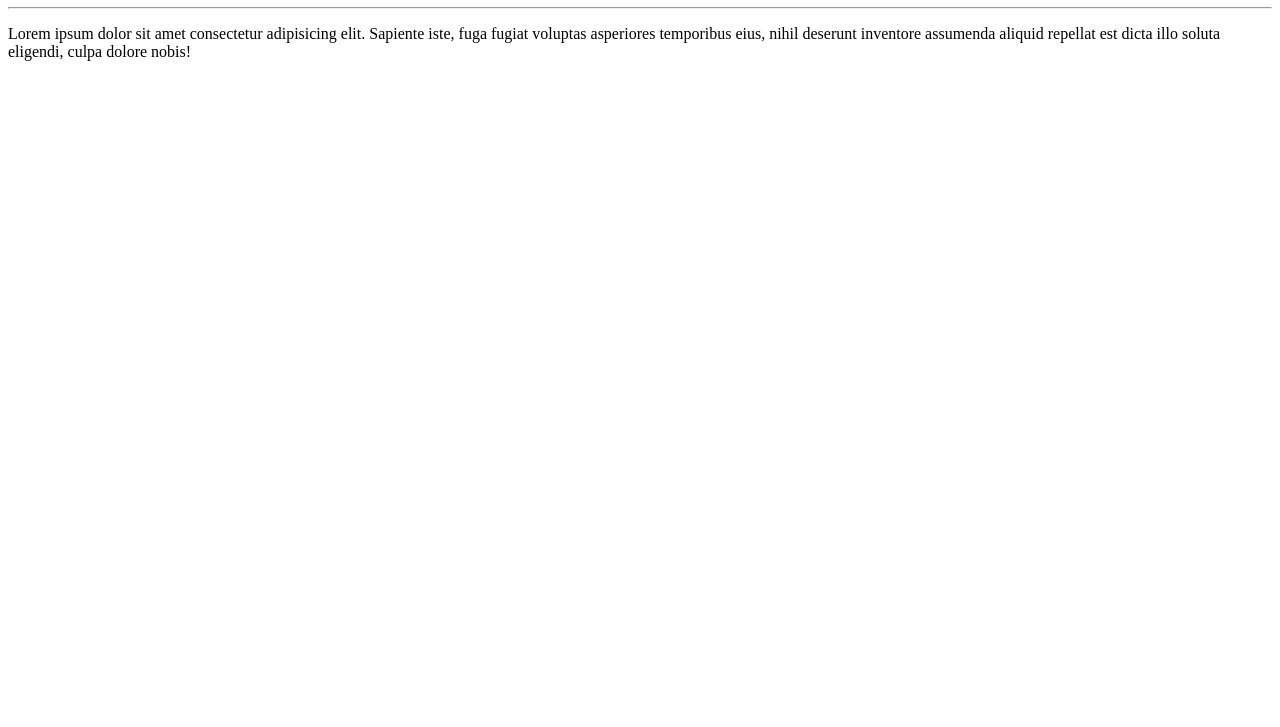
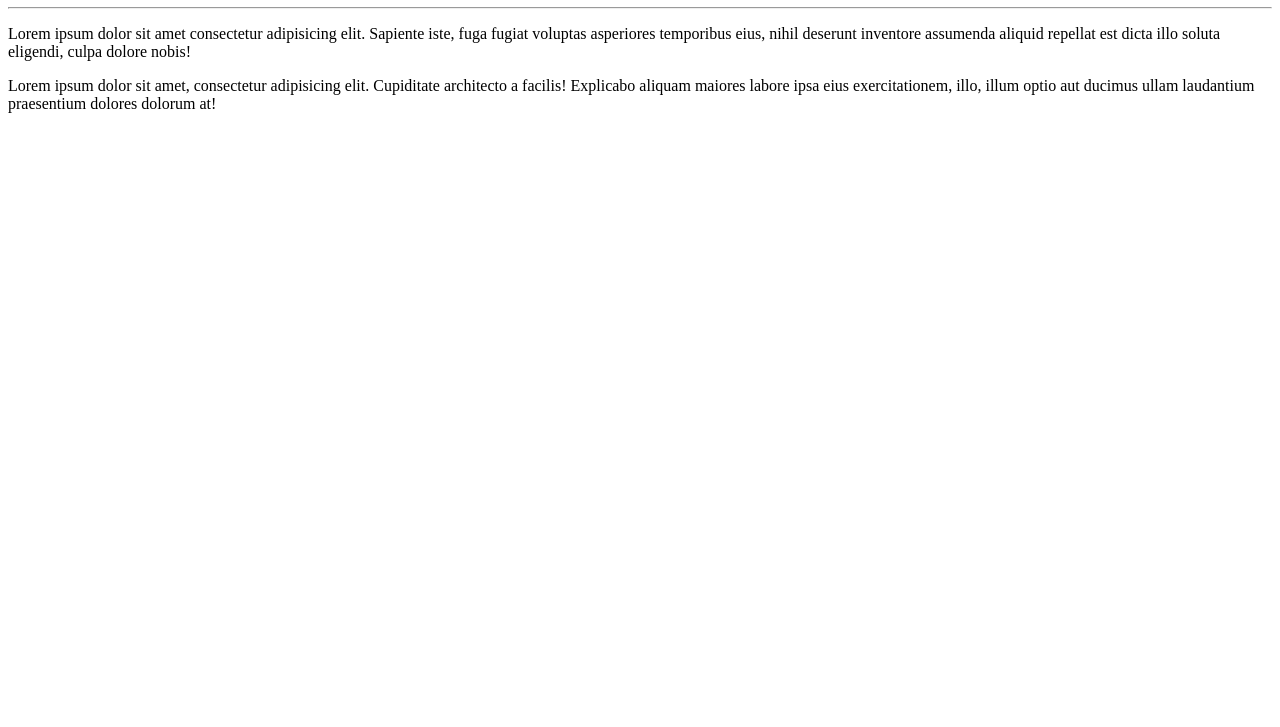
Before and after one commit to Papaes/Ola-mundo-, a plain HTML site: page site-exemplo/index.html in a window 1280 px wide. Shown: the part 73-800 px from the top of the page. Drawn offline with Linux system fonts and the light colour scheme.

Commit message:
Adicionei um paragrafo

```diff
--- a/site-exemplo/index.html
+++ b/site-exemplo/index.html
@@ -10,5 +10,6 @@
 <h1>Olá, Mundo!</h1>
 <hr>
 <p>Lorem ipsum dolor sit amet consectetur adipisicing elit. Sapiente iste, fuga fugiat voluptas asperiores temporibus eius, nihil deserunt inventore assumenda aliquid repellat est dicta illo soluta eligendi, culpa dolore nobis!</p>
+<p>Lorem ipsum dolor sit amet, consectetur adipisicing elit. Cupiditate architecto a facilis! Explicabo aliquam maiores labore ipsa eius exercitationem, illo, illum optio aut ducimus ullam laudantium praesentium dolores dolorum at!</p>
 </body>
 </html>
```
